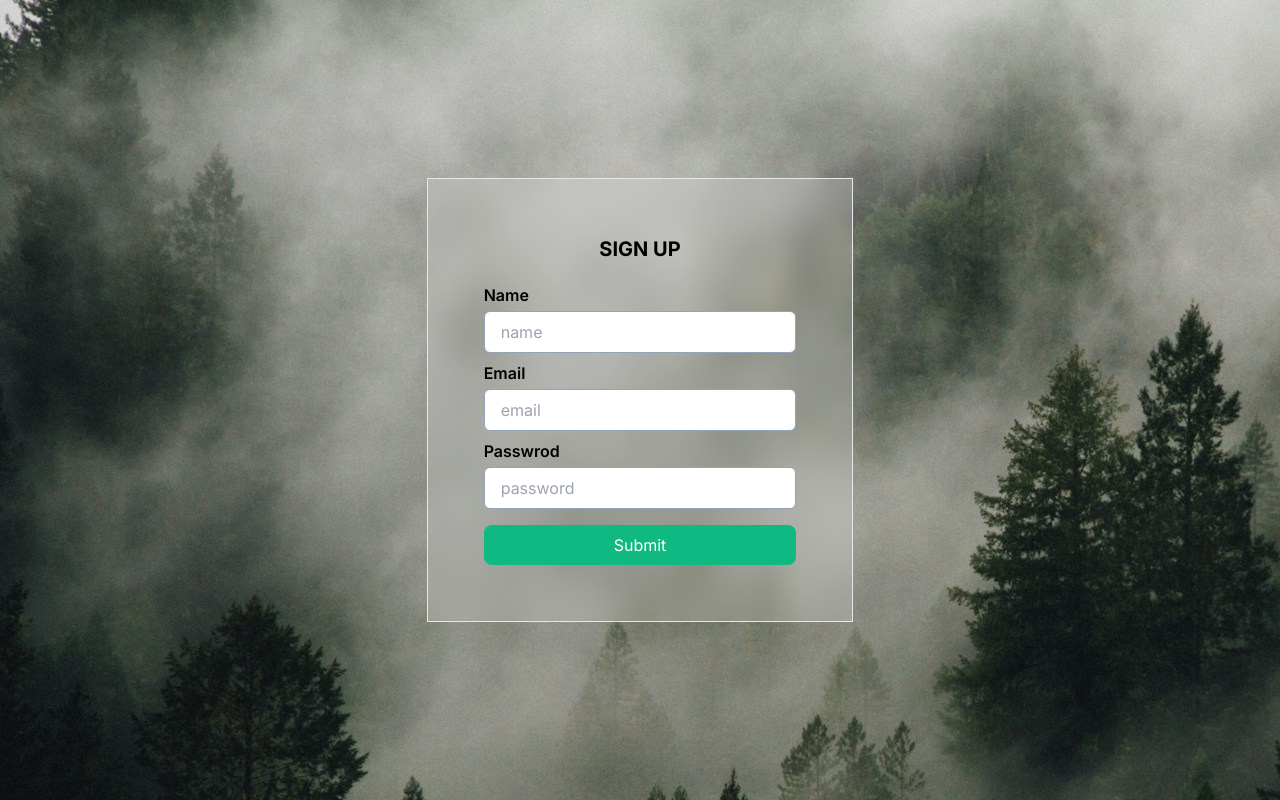
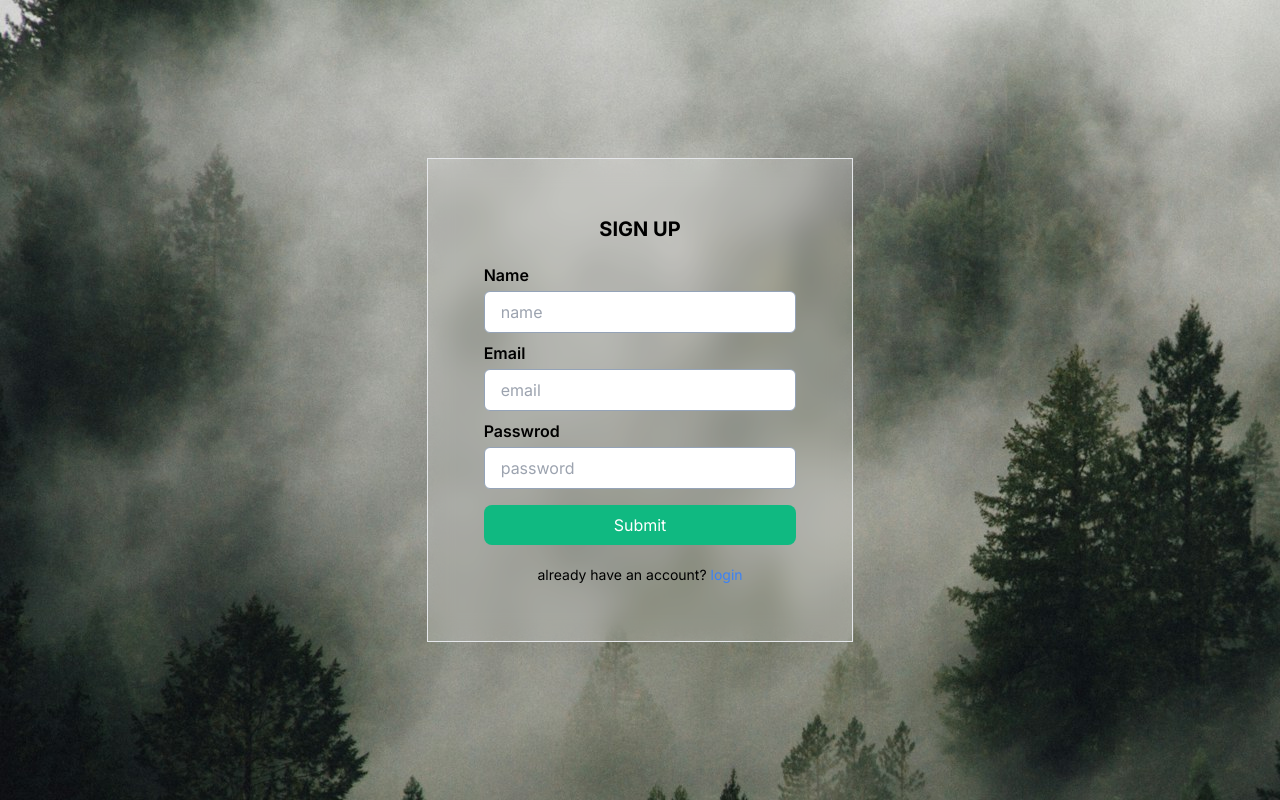
Before and after one commit to iqbalpa/chat-app-frontend, a Next.js app: page / in a window 1280 px wide. Built offline with nearby package versions, Linux system fonts and the light colour scheme.

Commit message:
feat(auth): add link to signin page

```diff
--- a/src/modules/signup/signup.tsx
+++ b/src/modules/signup/signup.tsx
@@ -1,5 +1,6 @@
 "use client";
 
+import Link from "next/link";
 import React from "react";
 import { useForm, SubmitHandler } from "react-hook-form";
 
@@ -57,6 +58,12 @@
 						className="bg-emerald-500 px-4 py-2 rounded-lg text-white hover:bg-emerald-700 hover:cursor-pointer duration-100"
 					/>
 				</form>
+				<p className="text-sm mt-5">
+					already have an account?{" "}
+					<Link href="/signin" className="text-blue-500 hover:text-blue-700">
+						login
+					</Link>
+				</p>
 			</div>
 		</div>
 	);
```
